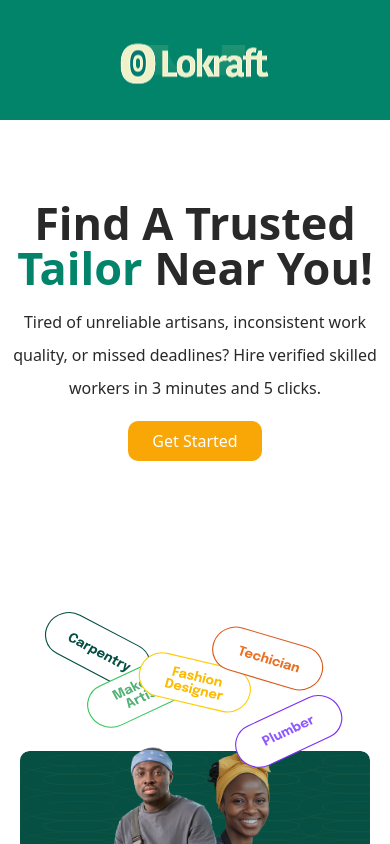
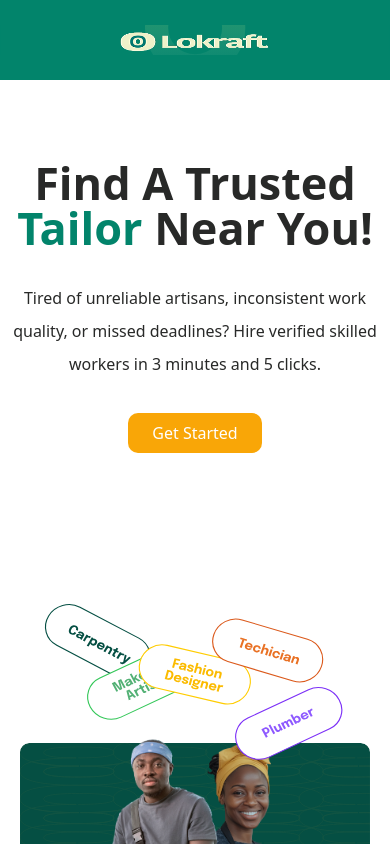
Before and after one commit to BayoGabriel/lokeje, a Next.js app: page / in a window 390 px wide. Shown: the top 844 px of the page. Built offline with nearby package versions, Linux system fonts and the light colour scheme.

Commit message:
Feb 22, 2025, 2:46 PM

```diff
--- a/components/Hero.jsx
+++ b/components/Hero.jsx
@@ -11,7 +11,7 @@ import Link from 'next/link'
 const Hero = () => {
   return (
     <div className='flex flex-col w-full min-h-screen my-10'>
-      <div className="w-full flex flex-col items-center justify-center gap-4 my-10">
+      <div className="w-full flex flex-col items-center justify-center gap-8 my-10">
         <h1 className='text-[114px] text-[#282928] tracking-[0px] font-bold text-center leading-[1em] max-md:text-[60px] max-sm:text-[45px]'>
           Find A Trusted <br /> <span className='text-[#02846B]'>Tailor</span> Near You!
         </h1>
--- a/components/Navigation.jsx
+++ b/components/Navigation.jsx
@@ -5,12 +5,12 @@ import Image from 'next/image'
 
 const Navigation = () => {
   return (
-    <div className='w-full h-[120px] bg-[#02846B] flex items-center justify-center relative'>
+    <div className='w-full max-lg:h-[80px] lg:h-[120px] bg-[#02846B] flex items-center justify-center relative'>
       <Image src={lbg} className='w-full h-full object-contain' alt="lf"/>
       <Image
         src={logo}
         alt='logo'
-        className='absolute top-1/2 left-1/2 -translate-x-1/2 -translate-y-1/2 z-10'
+        className='absolute top-1/2 left-1/2 max-lg:h-[2em] -translate-x-1/2 -translate-y-1/2 z-10'
       />
     </div>
   )
```
